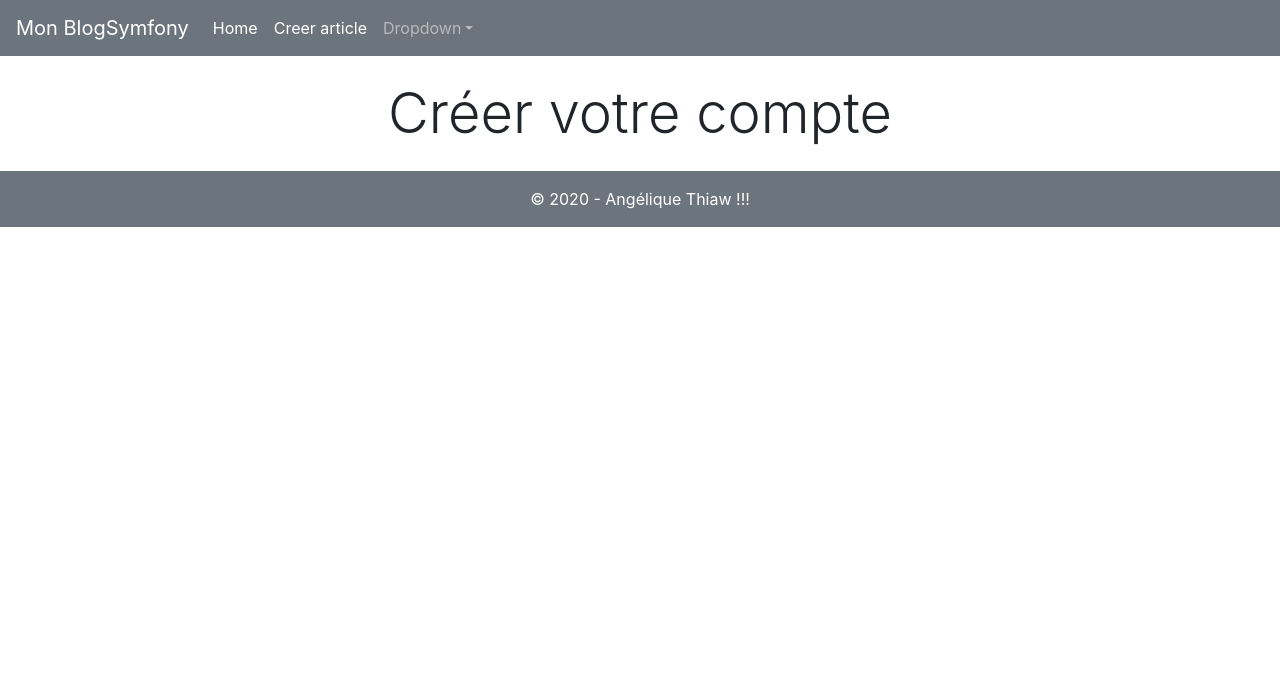
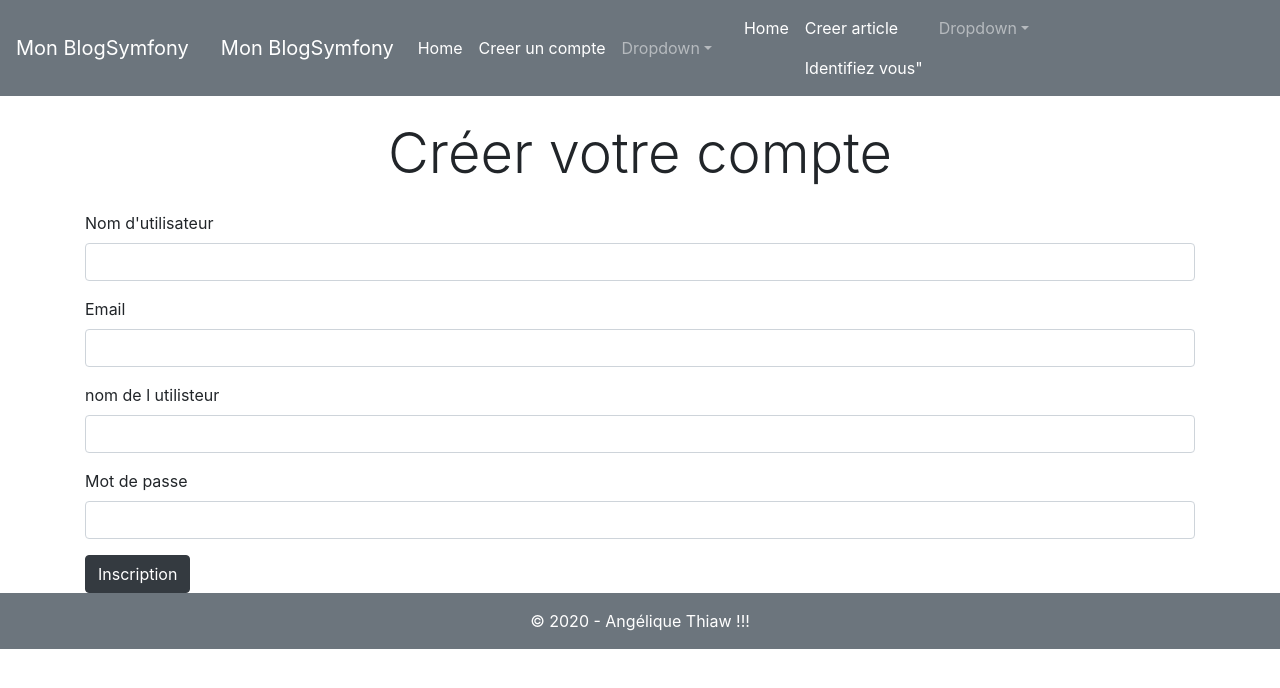
Before and after one commit to woaye/DemoBlog2, a Symfony app: template templates/security/registration.html.twig in a window 1280 px wide. Shown: the top 688 px of the page. Run offline with Twig, Linux system fonts and the light colour scheme; the template is opened without the code that fills it, so the values that code supplies are empty; form fields are guessed from the names that the template uses; some libraries are stand-ins or nearby versions.

Commit message:
travaildu30_06

```diff
--- a/src/Form/RegistrationType.php
+++ b/src/Form/RegistrationType.php
@@ -6,6 +6,7 @@ use App\Entity\User;
 use Symfony\Component\Form\AbstractType;
 use Symfony\Component\Form\FormBuilderInterface;
 use Symfony\Component\OptionsResolver\OptionsResolver;
+use Symfony\Component\Form\Extension\Core\Type\PasswordType;
 
 class RegistrationType extends AbstractType
 {
@@ -14,7 +15,8 @@ class RegistrationType extends AbstractType
         $builder
             ->add('email')
             ->add('username')
-            ->add('password')
+            ->add('password', PasswordType::class)// on appeln class passqwor type pr avoir le schamps du form du type password et masque les mdp
+            ->add('confirm_password')// ajoute champs pwd
         ;
     }
 
--- a/templates/base.html.twig
+++ b/templates/base.html.twig
@@ -21,6 +21,36 @@
             <button class="navbar-toggler" type="button" data-toggle="collapse" data-target="#navbarsExample04" aria-controls="navbarsExample04" aria-expanded="false" aria-label="Toggle navigation">
                 <span class="navbar-toggler-icon"></span>
             </button>
+              <body>
+        <nav class="navbar navbar-expand-md navbar-dark bg-secondary">
+            <a class="navbar-brand" href="#">Mon BlogSymfony</a>
+            <button class="navbar-toggler" type="button" data-toggle="collapse" data-target="#navbarsExample04" aria-controls="navbarsExample04" aria-expanded="false" aria-label="Toggle navigation">
+                <span class="navbar-toggler-icon"></span>
+            </button>
+
+            <div class="collapse navbar-collapse" id="navbarsExample04">
+                <ul class="navbar-nav mr-auto">
+                    <li class="nav-item active">
+                        <a class="nav-link" href="{{ path('home') }}">Home</a>
+                    </li>
+                    <li class="nav-item active">
+                        <a class="nav-link" href="{{ path('security_registration') }}">Creer un compte</a>
+                        <li class="creer un article " href {{ path ('blog_create')}}  </li>
+                        {# path() : fonction TWIG permettant de générer une URL en fonction du nom de la route envoyer en argument. ex path('blog') --> URL '/blog' #}
+                        {# Le nom de la route 'blog' est déclarée dans le controller 'BlogController' et est rattaché à la méthode 'index()' (@Route('/blog', name='blog')) #}
+                    </li>
+                    <li class="nav-item dropdown">
+                        <a class="nav-link dropdown-toggle" href="#" id="dropdown04" data-toggle="dropdown" aria-haspopup="true" aria-expanded="false">Dropdown</a>
+                        <div class="dropdown-menu" aria-labelledby="dropdown04">
+                        <a class="dropdown-item" href="#">Action</a>
+                        <a class="dropdown-item" href="#">Another action</a>
+                        <a class="dropdown-item" href="#">Something else here</a>
+                        </div>
+                    </li>
+                </ul>
+            </div>
+        </nav>
+
 
             <div class="collapse navbar-collapse" id="navbarsExample04">
                 <ul class="navbar-nav mr-auto">
@@ -29,6 +59,7 @@
                     </li>
                     <li class="nav-item active">
                         <a class="nav-link" href="{{ path('blog_create') }}">Creer article</a>
+                        <a class="nav-link" href="{{ path('security_login') }}">Identifiez vous"</a>
                         <li class="creer un article " href {{ path ('blog_create')}}  </li>
                         {# path() : fonction TWIG permettant de générer une URL en fonction du nom de la route envoyer en argument. ex path('blog') --> URL '/blog' #}
                         {# Le nom de la route 'blog' est déclarée dans le controller 'BlogController' et est rattaché à la méthode 'index()' (@Route('/blog', name='blog')) #}
--- a/templates/blog/create.html.twig
+++ b/templates/blog/create.html.twig
@@ -32,6 +32,7 @@
 
   {{ form_row(formArticle.title, {'attr': {"placeholder": "Saisir le titre de l'article"}}) }}
     {{ form_row(formArticle.title, {'attr': {"placeholder": "Contenu de l'article..", "rows":15}}) }}
+     {{ form_row(formArticle.category) }}
      {{ form_row(formArticle.content, {'attr': {"placeholder":"saisir l url de l'image..."}}) }}
 
 
--- a/templates/security/registration.html.twig
+++ b/templates/security/registration.html.twig
@@ -6,4 +6,20 @@
 
     <h1 class="display-4 text-center my-4">Créer votre compte</h1>
 
+    {{ form_start(form, {'attr': {'class' : 'col-md-6 mx-auto' }} ) }}
+
+    {{ form_row(form.username, {'label' :"Nom d'utilisateur"} ) }}
+
+     {{ form_row(form.email) }}
+
+      {{ form_row(form.password, {'label' : "nom de l utilisteur" } ) }}
+
+       {{ form_row(form.confirm_password, {'label': "Mot de passe"}  ) }}
+
+       <button type="submit" class="btn btn-dark">Inscription</button>
+
+    {{ form_end(form) }}
+
+
+
     {% endblock %}
```
Also changed, not shown: src/Controller/SecurityController.php (+71 -4 lines), src/Entity/User.php (+43 -2 lines), src/Form/ArticleType.php (+7 -0 lines), templates/blog/index.html.twig (+18 -15 lines), templates/security/login.html.twig (added, +37 -0 lines), config/services.yaml (line endings or trailing spaces), 1 other file.
